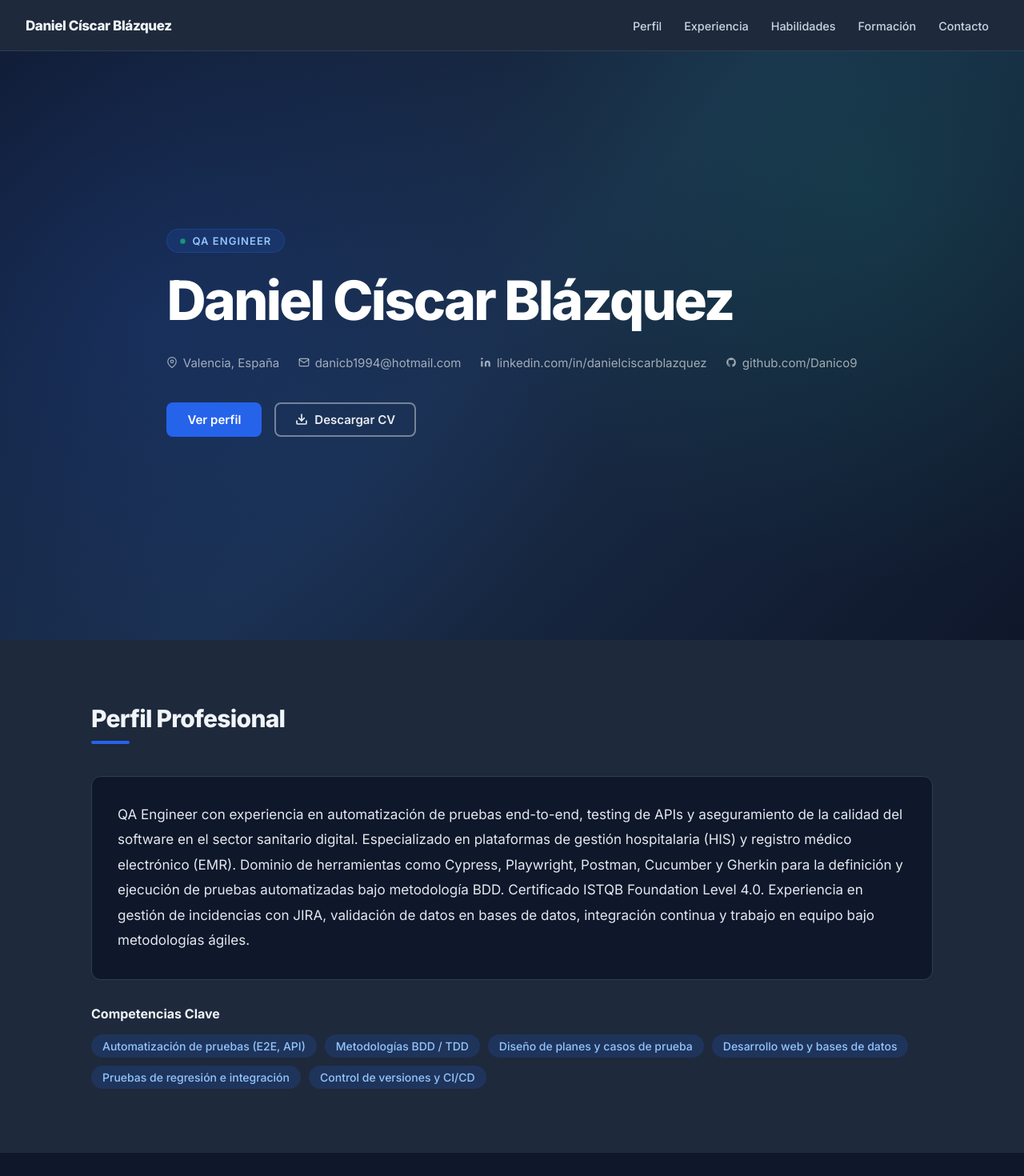
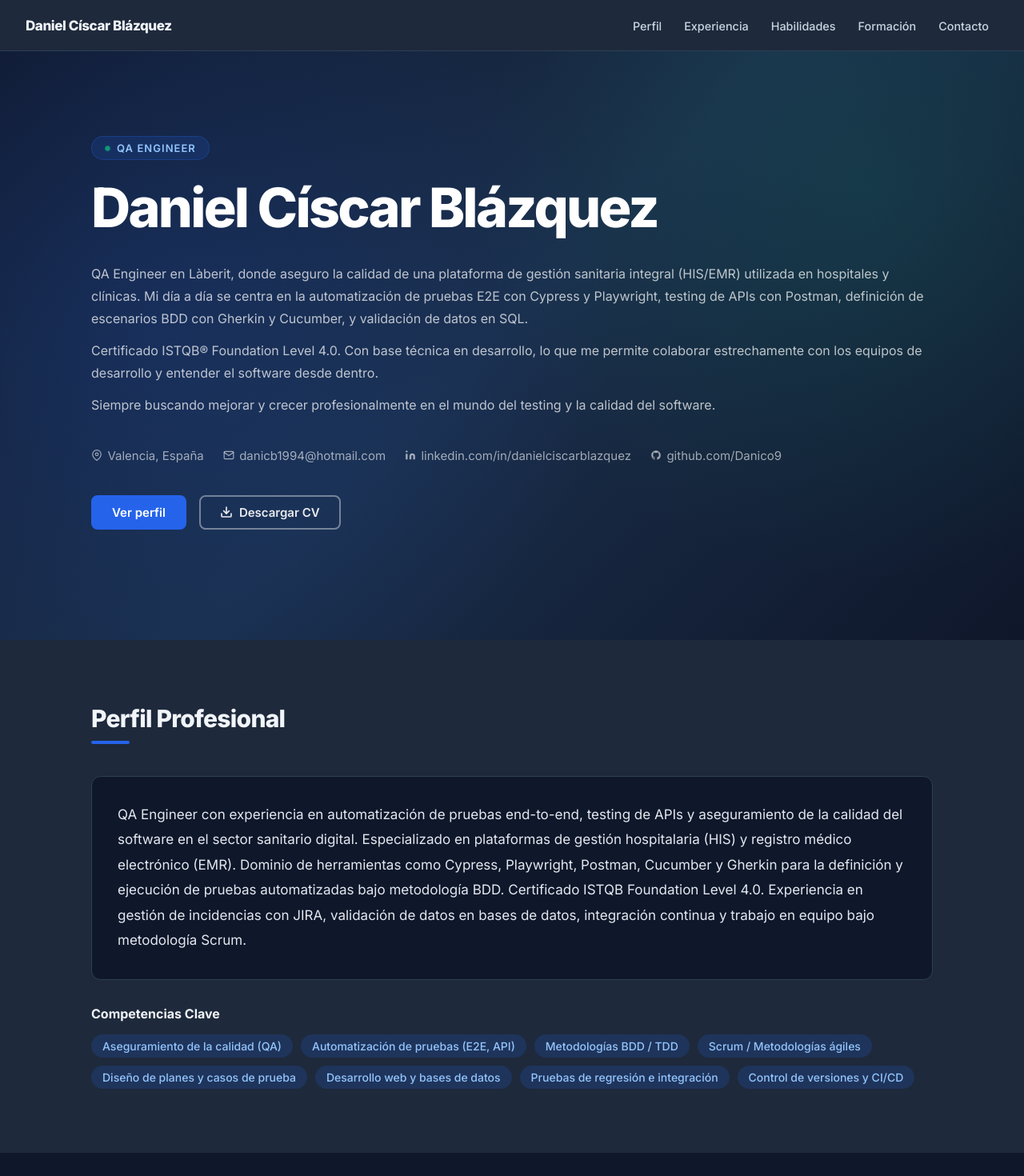
Before and after one commit to Danico9/curriculum, a React (Create React App) app: page / in a window 1280 px wide. Shown: the top 1470 px of the page at 80% size. Built offline with nearby package versions, Linux system fonts and the light colour scheme.

Commit message:
fix description

```diff
--- a/src/App.css
+++ b/src/App.css
@@ -264,6 +264,19 @@ a.hero__contact-item {
 
 a.hero__contact-item:hover {
   color: white;
+}
+
+.hero__intro {
+  display: flex;
+  flex-direction: column;
+  gap: 0.75rem;
+  margin-bottom: 2.5rem;
+}
+
+.hero__intro p {
+  font-size: 1rem;
+  color: rgba(255, 255, 255, 0.72);
+  line-height: 1.75;
 }
 
 .hero__actions {
--- a/src/components/Hero.jsx
+++ b/src/components/Hero.jsx
@@ -49,6 +49,12 @@ function Hero() {
 
         <h1 className="hero__name">{personal.name}</h1>
 
+        <div className="hero__intro">
+          <p>QA Engineer en Làberit, donde aseguro la calidad de una plataforma de gestión sanitaria integral (HIS/EMR) utilizada en hospitales y clínicas. Mi día a día se centra en la automatización de pruebas E2E con Cypress y Playwright, testing de APIs con Postman, definición de escenarios BDD con Gherkin y Cucumber, y validación de datos en SQL.</p>
+          <p>Certificado ISTQB® Foundation Level 4.0. Con base técnica en desarrollo, lo que me permite colaborar estrechamente con los equipos de desarrollo y entender el software desde dentro.</p>
+          <p>Siempre buscando mejorar y crecer profesionalmente en el mundo del testing y la calidad del software.</p>
+        </div>
+
         <div className="hero__contact">
           <span className="hero__contact-item">
             <IconPin /> {personal.location}
--- a/src/data/cv.js
+++ b/src/data/cv.js
@@ -19,7 +19,7 @@ export const cv = {
   },
 
   summary:
-    "QA Engineer con experiencia en automatización de pruebas end-to-end, testing de APIs y aseguramiento de la calidad del software en el sector sanitario digital. Especializado en plataformas de gestión hospitalaria (HIS) y registro médico electrónico (EMR). Dominio de herramientas como Cypress, Playwright, Postman, Cucumber y Gherkin para la definición y ejecución de pruebas automatizadas bajo metodología BDD. Certificado ISTQB Foundation Level 4.0. Experiencia en gestión de incidencias con JIRA, validación de datos en bases de datos, integración continua y trabajo en equipo bajo metodologías ágiles.",
+    "QA Engineer con experiencia en automatización de pruebas end-to-end, testing de APIs y aseguramiento de la calidad del software en el sector sanitario digital. Especializado en plataformas de gestión hospitalaria (HIS) y registro médico electrónico (EMR). Dominio de herramientas como Cypress, Playwright, Postman, Cucumber y Gherkin para la definición y ejecución de pruebas automatizadas bajo metodología BDD. Certificado ISTQB Foundation Level 4.0. Experiencia en gestión de incidencias con JIRA, validación de datos en bases de datos, integración continua y trabajo en equipo bajo metodología Scrum.",
 
   experience: [
     {
@@ -38,7 +38,7 @@ export const cv = {
         "Gestión de incidencias y seguimiento de bugs en JIRA.",
         "Pruebas funcionales, de regresión e integración del producto.",
         "Consultas y validación de datos en bases de datos (SQL).",
-        "Colaboración con equipos de desarrollo en metodologías ágiles.",
+        "Colaboración con equipos de desarrollo bajo metodología Scrum.",
         "Uso de GitLab para control de versiones y gestión del ciclo de vida del testing.",
       ],
     },
@@ -110,8 +110,10 @@ export const cv = {
   ],
 
   competencies: [
+    "Aseguramiento de la calidad (QA)",
     "Automatización de pruebas (E2E, API)",
     "Metodologías BDD / TDD",
+    "Scrum / Metodologías ágiles",
     "Diseño de planes y casos de prueba",
     "Desarrollo web y bases de datos",
     "Pruebas de regresión e integración",
```
Also changed, not shown: 2 other files (tests, documents, lock files or other folders).
